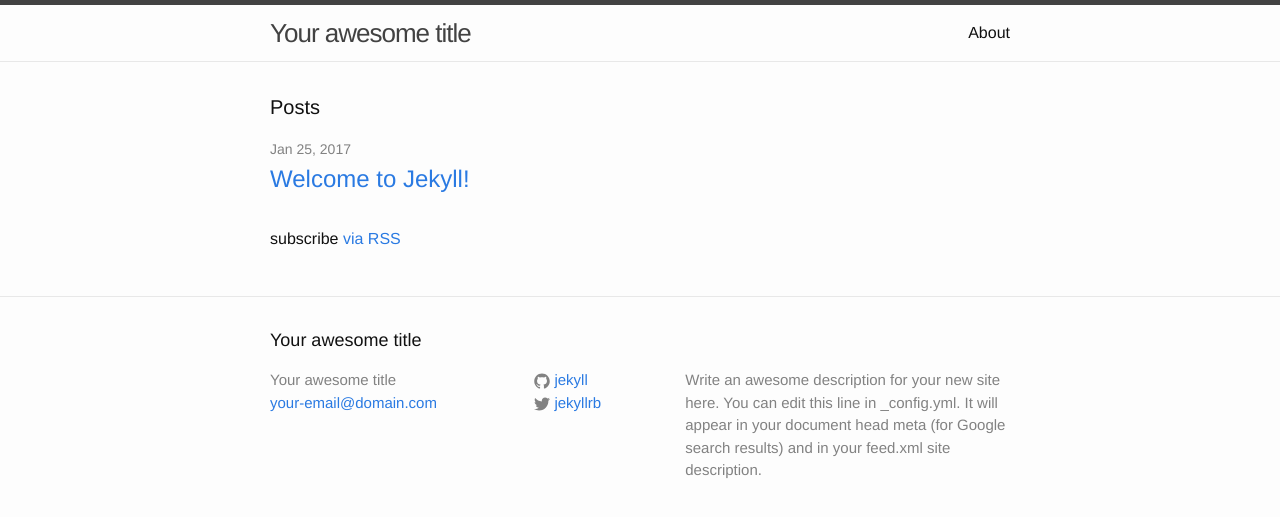
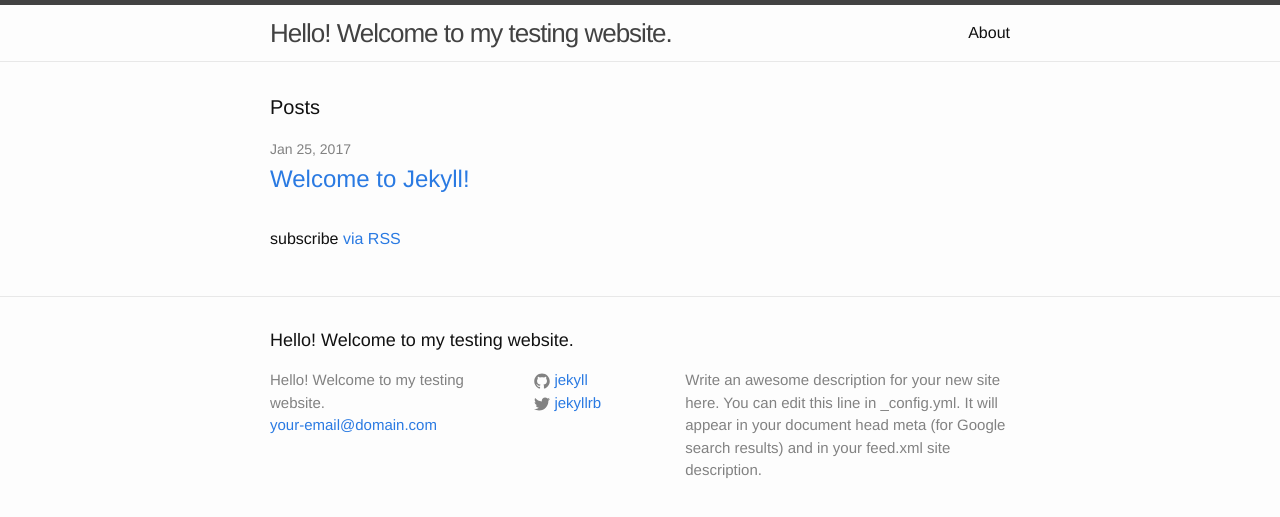
Before and after one commit to PositiveDegree/PositiveDegree-cc.github.io, a Jekyll site: the page built from index.html, in a window 1280 px wide. Shown: the top 517 px of the page. Built offline with Jekyll 4.4.1, drawn with Linux system fonts in a browser that asks for light colours.

Commit message:
Update _config.yml

```diff
--- a/_config.yml
+++ b/_config.yml
@@ -6,7 +6,7 @@
 # 'jekyll serve'. If you change this file, please restart the server process.
 
 # Site settings
-title: Your awesome title
+title: Hello! Welcome to my testing website.
 email: your-email@domain.com
 description: > # this means to ignore newlines until "baseurl:"
   Write an awesome description for your new site here. You can edit this
```
